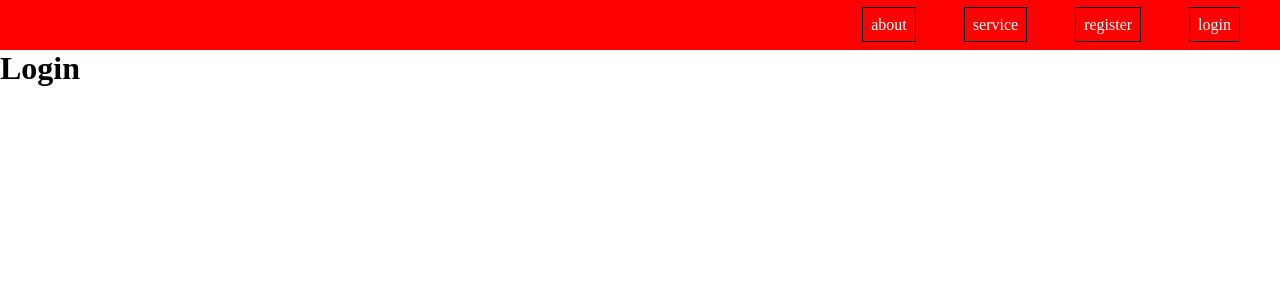
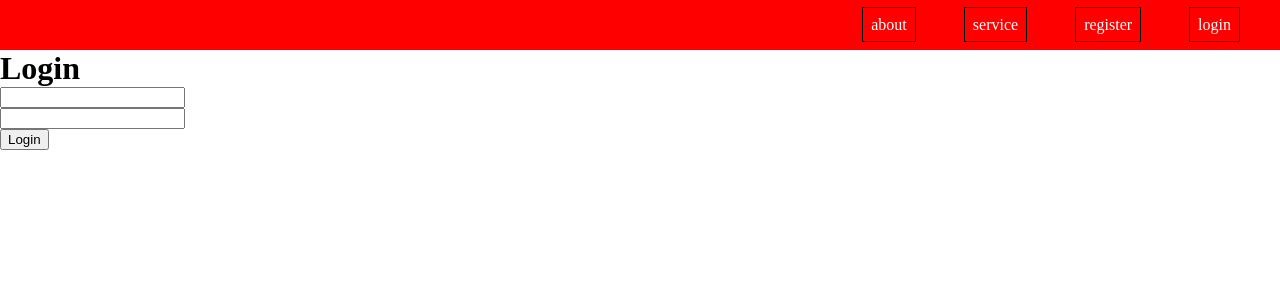
Before and after one commit to Titewithane/LoginRegister, a React (Vite) app in the folder client/: page /login in a window 1280 px wide. Shown: the top 300 px of the page. Built offline with nearby package versions, Linux system fonts and the light colour scheme.

Commit message:
begin implements login front-end

```diff
--- a/client/src/components/Login.jsx
+++ b/client/src/components/Login.jsx
@@ -1,7 +1,41 @@
+import { useState, useEffect } from "react";
+import "./style/Login.css";
 export default function Login() {
+  const [FormData, setFormData] = useState({
+    username: "",
+    password: "",
+  });
+
+  const handleSubmit = (evt) => {
+    evt.preventDefault();
+    console.log("You has submitted");
+  };
+
+  const handleChange = (evt) => {
+    const changeField = evt.target.name;
+    const newValue = evt.target.value;
+    setForm((curr) => {
+      return { ...curr, [changeField]: newValue };
+    });
+  };
+
   return (
     <div>
       <h1>Login</h1>
+      <form onSubmit={handleSubmit}>
+        <div className="username">
+          <input type="text" name="username" id="" onChange={handleChange} />
+        </div>
+        <div className="password">
+          <input
+            type="password"
+            name="password"
+            id=""
+            onChange={handleChange}
+          />
+        </div>
+        <button type="submit">Login</button>
+      </form>
     </div>
   );
 }
--- a/client/src/components/Register.jsx
+++ b/client/src/components/Register.jsx
@@ -1,8 +1,9 @@
 import { useState, useEffect } from "react";
 import "./style/Register.css";
-import { Form } from "react-router-dom";
+import { useNavigate } from "react-router-dom";
 
 function Register() {
+  const [count, setCount] = useState(0);
   const [FormData, setFormData] = useState({
     username: "",
     password: "",
@@ -10,23 +11,23 @@ function Register() {
   });
   const [validateMsg, setValidateMsg] = useState("");
   const [isValidated, setIsValidated] = useState(true);
+  const navigate = useNavigate();
 
   useEffect(() => {
     if (FormData.username.length === 0) {
       setValidateMsg("Username cannot be empty");
       setIsValidated(false);
+    } else {
       if (FormData.username.length < 5) {
         setValidateMsg("Username cannot be less than 5");
         setIsValidated(false);
-      } else {
-        setValidateMsg("Looks Good!");
-        setIsValidated(true);
-      }
-    } else {
-      if (
-        FormData.password !== FormData.rePassword ||
-        FormData.password.length === 0
-      ) {
+      } else if (FormData.password.length === 0) {
+        setValidateMsg("Please fill in the password");
+        setIsValidated(false);
+      } else if (FormData.password.length < 5) {
+        setValidateMsg("Password cannot be less than 5");
+        setIsValidated(false);
+      } else if (FormData.password !== FormData.rePassword) {
         setValidateMsg("Password doesn't match");
         setIsValidated(false);
       } else {
@@ -37,7 +38,7 @@ function Register() {
   }, [FormData]);
 
   const handleChange = (evt) => {
-    console.log("change");
+    count == 0 && setCount((val) => (val = val + 1));
     const changeField = evt.target.name;
     const newValue = evt.target.value;
     setFormData((curr) => {
@@ -47,6 +48,9 @@ function Register() {
 
   const handleSubmit = (evt) => {
     evt.preventDefault();
+    if (isValidated) {
+      evt.consume();
+    } else {
       fetch("http://localhost:5000/register", {
         method: "POST",
         mode: "cors", // for fetch data from others domain
@@ -74,6 +78,8 @@ function Register() {
             });
           }
         });
+      navigate("/", { replace: true }); //! if replace is false our web can go back if it's true cannot go back anymore
+    }
   };
 
   return (
@@ -105,7 +111,7 @@ function Register() {
           />
         </div>
         <div className="validate">
-          <span>{validateMsg}</span>
+          {count > 0 && <span>{validateMsg}</span>}
         </div>
         <button type="submit">Register</button>
       </form>
```
Also changed, not shown: client/src/components/style/Login.css (added). Lines whose indentation alone changed are shown as unchanged.
